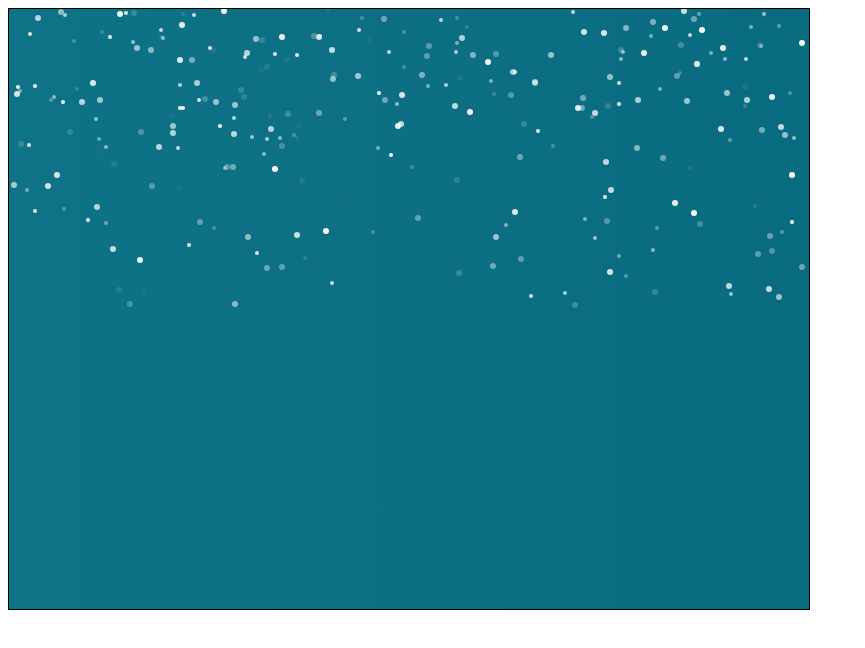
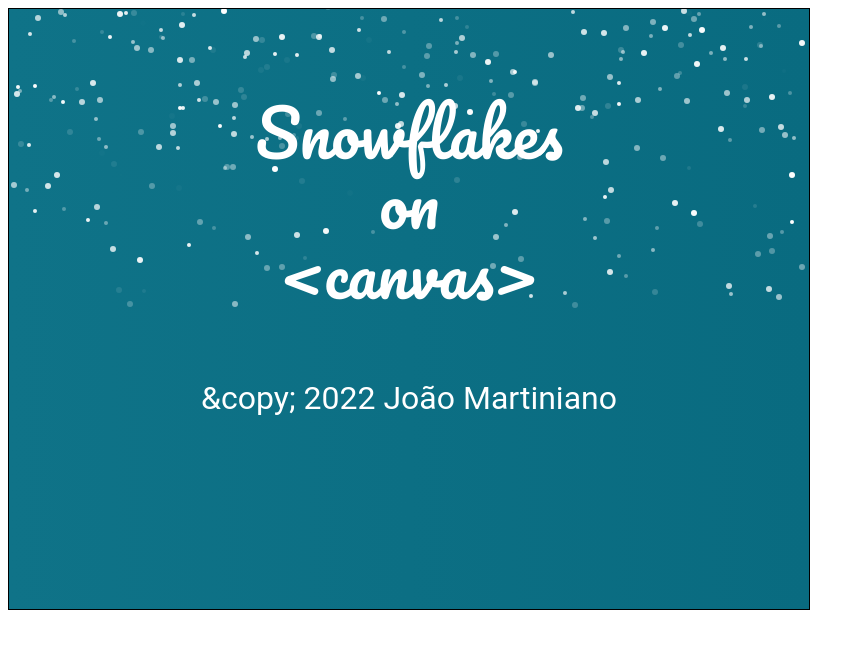
Before and after one commit to joaomartiniano/snowflakes-on-canvas, a plain HTML site: page index.html in a window 1280 px wide. Shown: the whole page, without its empty margins (0-865 px from the left). Drawn offline with Linux system fonts and the light colour scheme.

Commit message:
Add text

```diff
--- a/index.html
+++ b/index.html
@@ -6,6 +6,9 @@
 	<title>Snowflakes on Canvas</title>
     <meta name="content" content="João Martiniano">
     <link rel="stylesheet" href="css/style.css" />
+    <link rel="preconnect" href="https://fonts.googleapis.com">
+    <link rel="preconnect" href="https://fonts.gstatic.com" crossorigin>
+    <link href="https://fonts.googleapis.com/css2?family=Pacifico&display=swap" rel="stylesheet">
 </head>
 <body>
 	<canvas id="canvas" width="800" height="600">
--- a/js/code.js
+++ b/js/code.js
@@ -36,4 +36,34 @@ function draw() {
         item.draw()
     })
 
+    drawText();
 }
+
+function drawText() {
+    let textWidth;
+    let x;
+    let text1 = "Snowflakes";
+    let text2 = "on";
+    let text3 = "<canvas>";
+    let text4 = "&copy; 2022 João Martiniano";
+
+    ctx.fillStyle = "#fff";
+    ctx.font = "normal normal 4rem 'Pacifico', Arial";
+
+    textWidth = ctx.measureText(text1).width;
+    x = (canvas.width / 2) - (textWidth/ 2);
+    ctx.fillText(text1, x, 150);
+
+    textWidth = ctx.measureText(text2).width;
+    x = (canvas.width / 2) - (textWidth/ 2);
+    ctx.fillText(text2, x, 220);
+
+    textWidth = ctx.measureText(text3).width;
+    x = (canvas.width / 2) - (textWidth/ 2);
+    ctx.fillText(text3, x, 290);
+
+    ctx.font = "normal normal 2rem 'Roboto', Calibri, Arial";
+    textWidth = ctx.measureText(text4).width;
+    x = (canvas.width / 2) - (textWidth/ 2);
+    ctx.fillText(text4, x, 400);
+}
```
